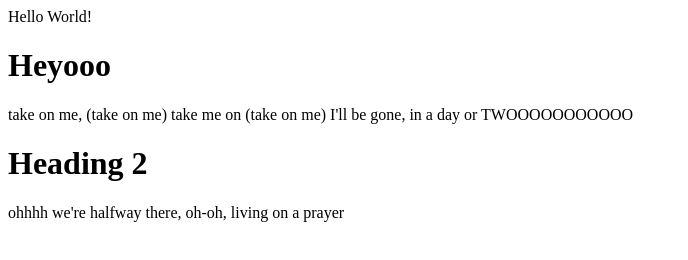
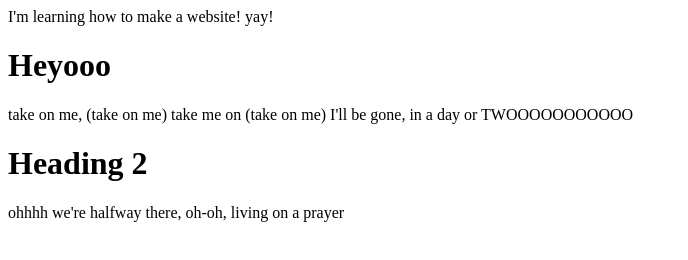
Before and after one commit to lvernola/lvernola.github.io, a plain HTML site: page index.html in a window 1280 px wide. Shown: the whole page, without its empty margins (0-688 px from the left). Drawn offline with Linux system fonts and the light colour scheme.

Commit message:
Update index.html

```diff
--- a/index.html
+++ b/index.html
@@ -1,7 +1,9 @@
 <html>
-<title> lu's website! :) </title>
+<title> lu's website! :D </title>
+<head>
+<title>Lu's Web Design Journey</title>
   <body>
-    <p> Hello World! </p>
+    <p> I'm learning how to make a website! yay! </p>
      <h1> Heyooo </h1>
     <p> take on me, (take on me) take me on (take on me) I'll be gone, in a day or TWOOOOOOOOOOO </p>
     <h1> Heading 2 </h1>
```
